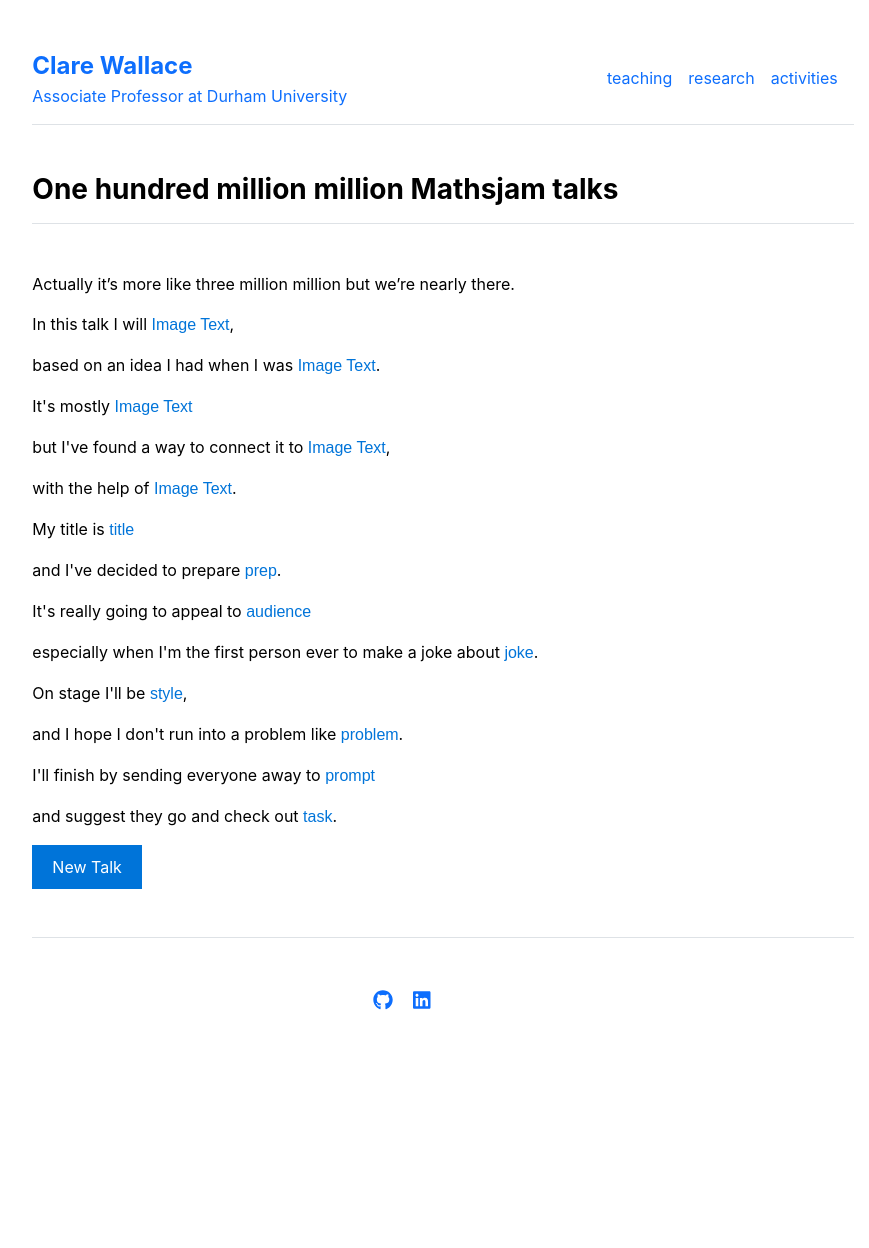
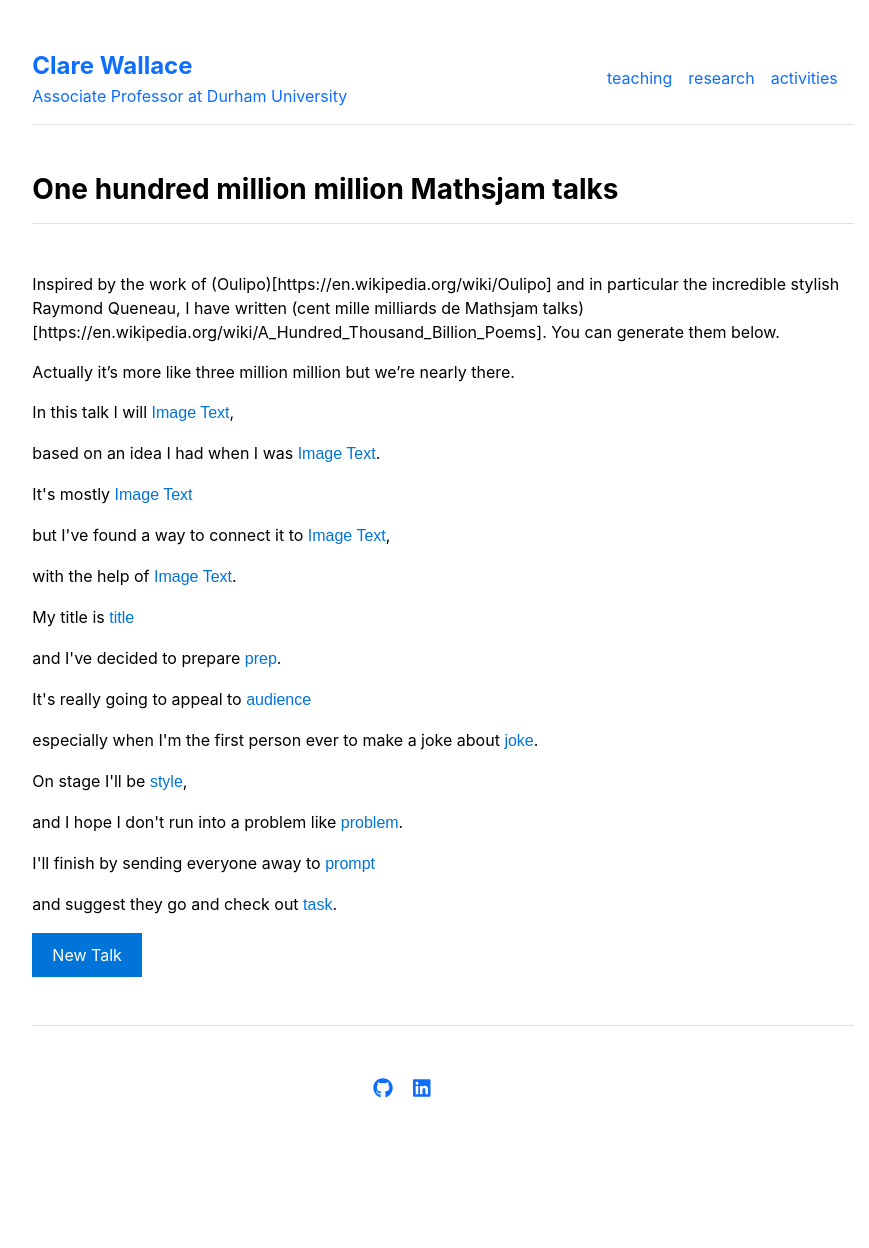
Before and after one commit to CWallace23/cwallace23.github.io, a Jekyll site: the page built from mathsjam-millions.md, in a window 1280 px wide. Shown: the whole page, without its empty margins (197-1066 px from the left). Built offline with Jekyll 4.4.1, drawn with Linux system fonts in a browser that asks for light colours; before the commit the page ends 1160 px from its top, so only the background shows below that.

Commit message:
body text

```diff
--- a/mathsjam-millions.md
+++ b/mathsjam-millions.md
@@ -3,4 +3,6 @@ layout: mathsjammillions
 title: "One hundred million million Mathsjam talks"
 ---
 
+Inspired by the work of (Oulipo)[https://en.wikipedia.org/wiki/Oulipo] and in particular the incredible stylish Raymond Queneau, I have written (cent mille milliards de Mathsjam talks)[https://en.wikipedia.org/wiki/A_Hundred_Thousand_Billion_Poems]. You can generate them below.
+
 Actually it's more like three million million but we're nearly there.
```
